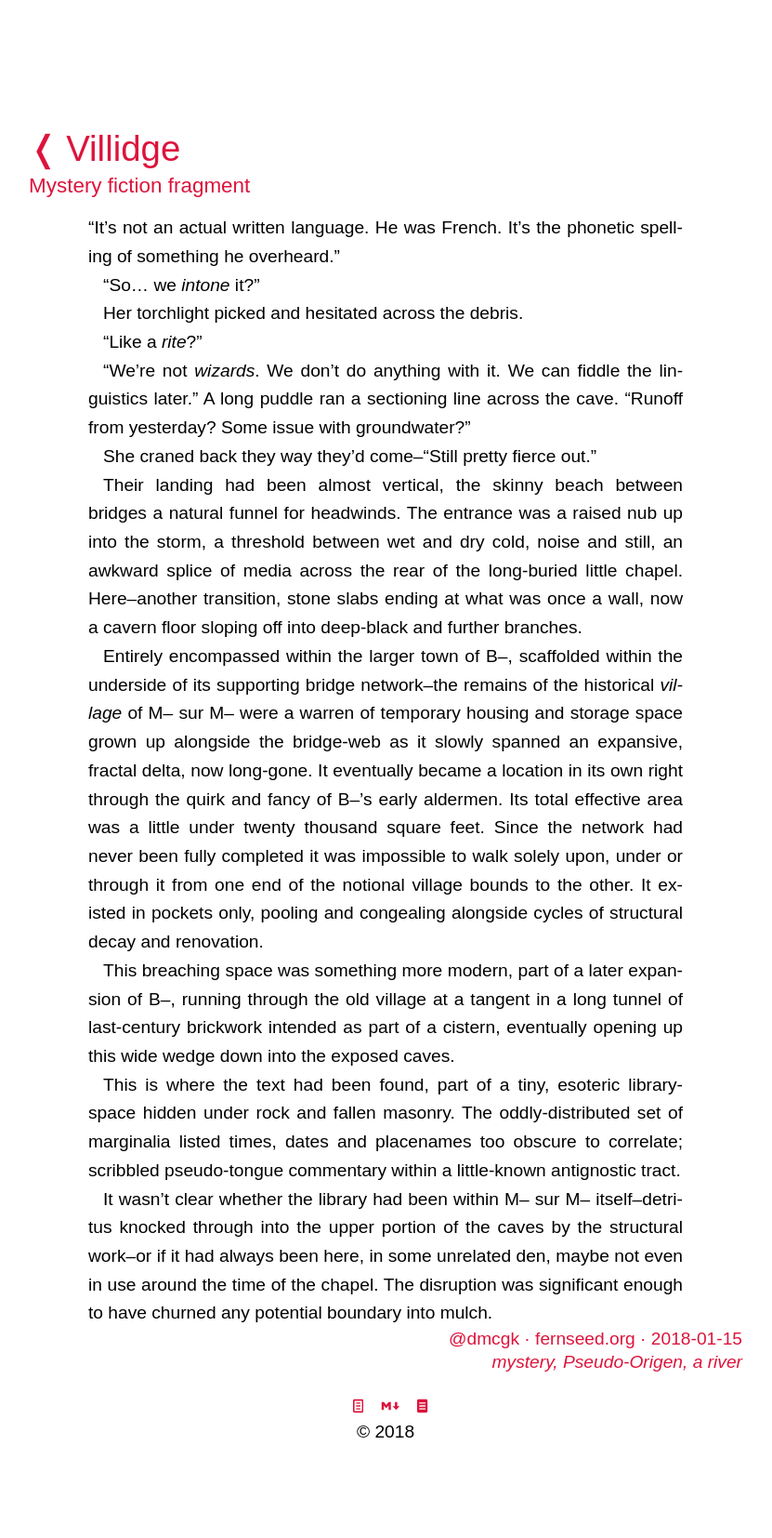
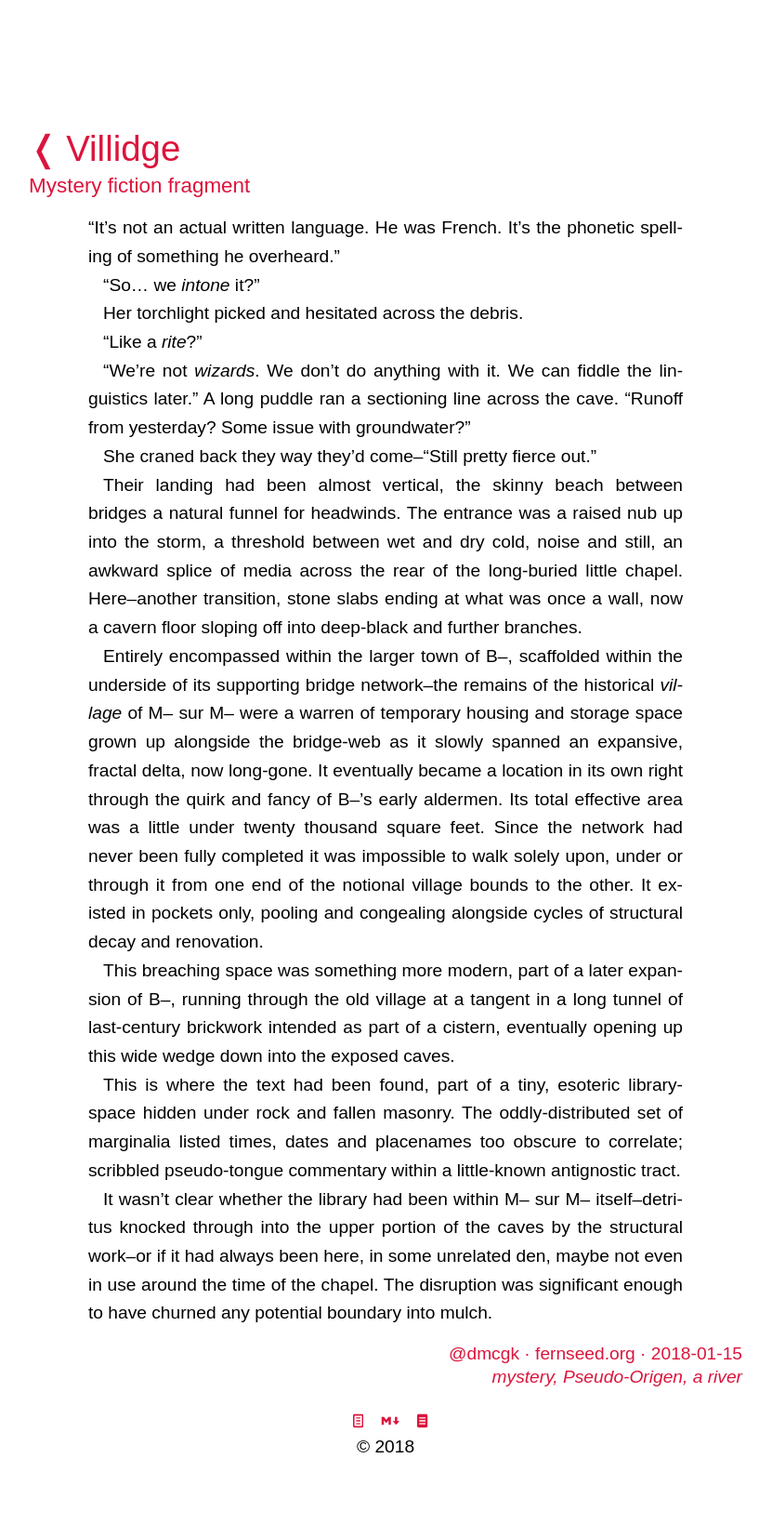
Before and after one commit to dmcgk/dmcgk.github.io, a Jekyll site: the page built from _fiction/2018/M-- sur M--/Villidge.md, in a window 1280 px wide. Shown: the whole page at 93% size, without its empty margins (225-1056 px from the left). Built offline with Jekyll 4.4.1, drawn with Linux system fonts in a browser that asks for light colours; some web fonts are replaced.

Commit message:
Fix spacing issue.

```diff
--- a/_includes/style.scss
+++ b/_includes/style.scss
@@ -94,7 +94,7 @@ p {
   hyphens: auto;
 }
 
-p + %headings {
+p + .tagline {
   margin-top: 1rem;
 }
 
```
